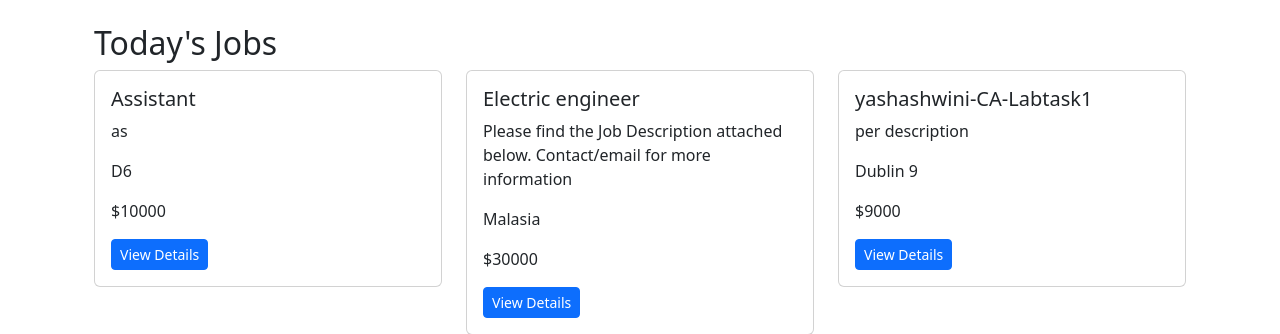
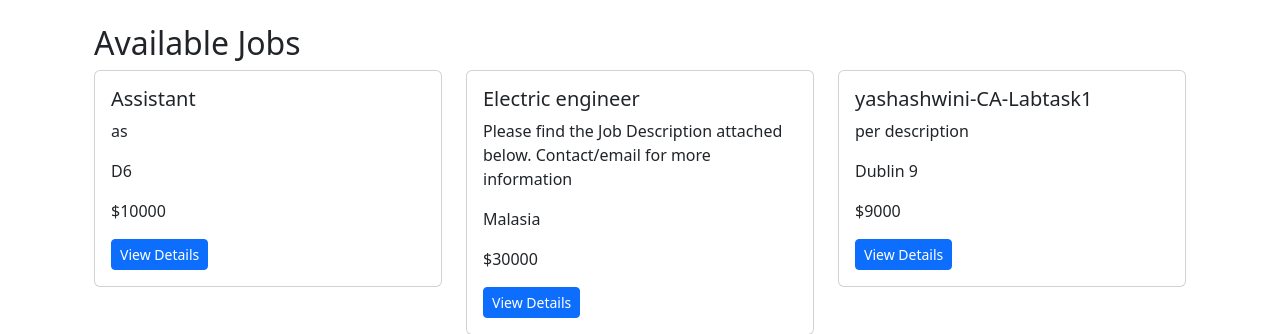
Before and after one commit to Yashashwini0310/DevOps-and-Cloud-One_Way_Job_Discovery_Platform, a Django app: page /jobs/ in a window 1280 px wide. Shown: the part 56-390 px from the top of the page. Run offline with Django 3.2, Linux system fonts and the light colour scheme; data comes from the database, SQL or seed files in the repository.

Commit message:
pushing available

```diff
--- a/jobs/templates/jobs/job_list.html
+++ b/jobs/templates/jobs/job_list.html
@@ -2,7 +2,7 @@
 
 {% block content %}
 <div class="container">
-    <h2>Today's Jobs</h2>
+    <h2>Available Jobs</h2>
 
     <div class="row">
         {% for job in jobs %}
```
Also changed, not shown: .github/workflows/CICD.yml.
